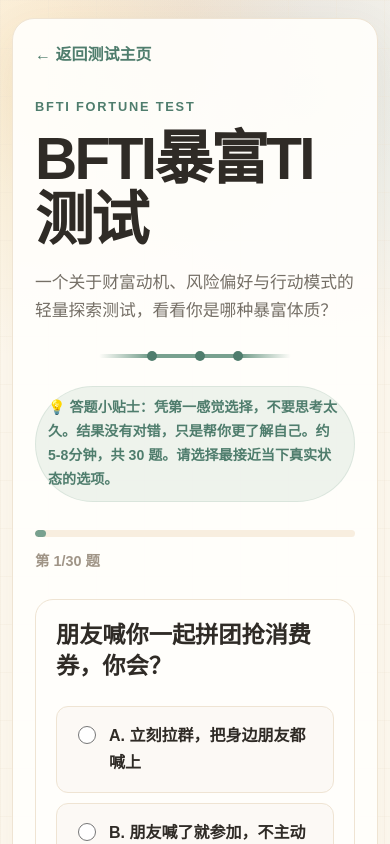
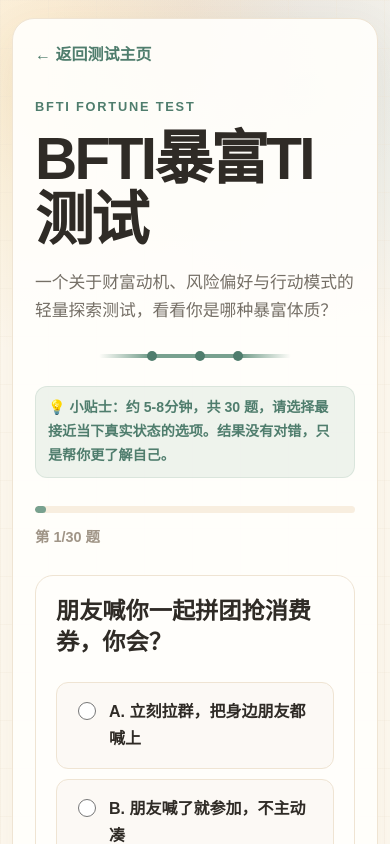
Before and after one commit to MartinaECC/martinaecc.github.io, a React (Vite) app: page /bfti in a window 390 px wide. Shown: the top 844 px of the page. Built offline with nearby package versions, Linux system fonts and the light colour scheme.

Commit message:
style: polish daily fortune mobile layout and test intro note text

```diff
--- a/src/pages/TestPage.jsx
+++ b/src/pages/TestPage.jsx
@@ -213,7 +213,7 @@ export default function TestPage({ testId }) {
                             <h1>{test.title}</h1>
                             <p className="lead">{test.description}</p>
                             <div className="decor-divider"><span></span></div>
-                            <p className="note">💡 答题小贴士：凭第一感觉选择，不要思考太久。结果没有对错，只是帮你更了解自己。约 {test.duration}，共 {test.questionCount} 题。请选择最接近当下真实状态的选项。</p>
+                            <p className="note">💡 小贴士：约 {test.duration}，共 {test.questionCount} 题，请选择最接近当下真实状态的选项。结果没有对错，只是帮你更了解自己。</p>
                             <div className="progress-bar"><div className="progress-fill" style={{ width: progress + "%" }}></div></div>
                             <p className="progress-text">第 <span>{currentQuestionIndex + 1}</span>/{questions.length} 题</p>
                             <div className="question-slide">
--- a/src/styles.css
+++ b/src/styles.css
@@ -1357,8 +1357,7 @@ p {
     padding: 20px;
   }
 
-  .birth-form-compact,
-  .fortune-preview-chart {
+  .birth-form-compact {
     grid-template-columns: 1fr;
   }
 
@@ -1378,17 +1377,12 @@ p {
     min-height: auto;
   }
 
-  .fortune-preview-item {
-    align-items: stretch;
-  }
-
   .fortune-preview-bar-wrap {
     height: 80px;
   }
 
-  .fortune-preview-bar {
-    max-width: none;
-    width: 100%;
+  .note {
+    border-radius: var(--radius-sm);
   }
 }
 
```
